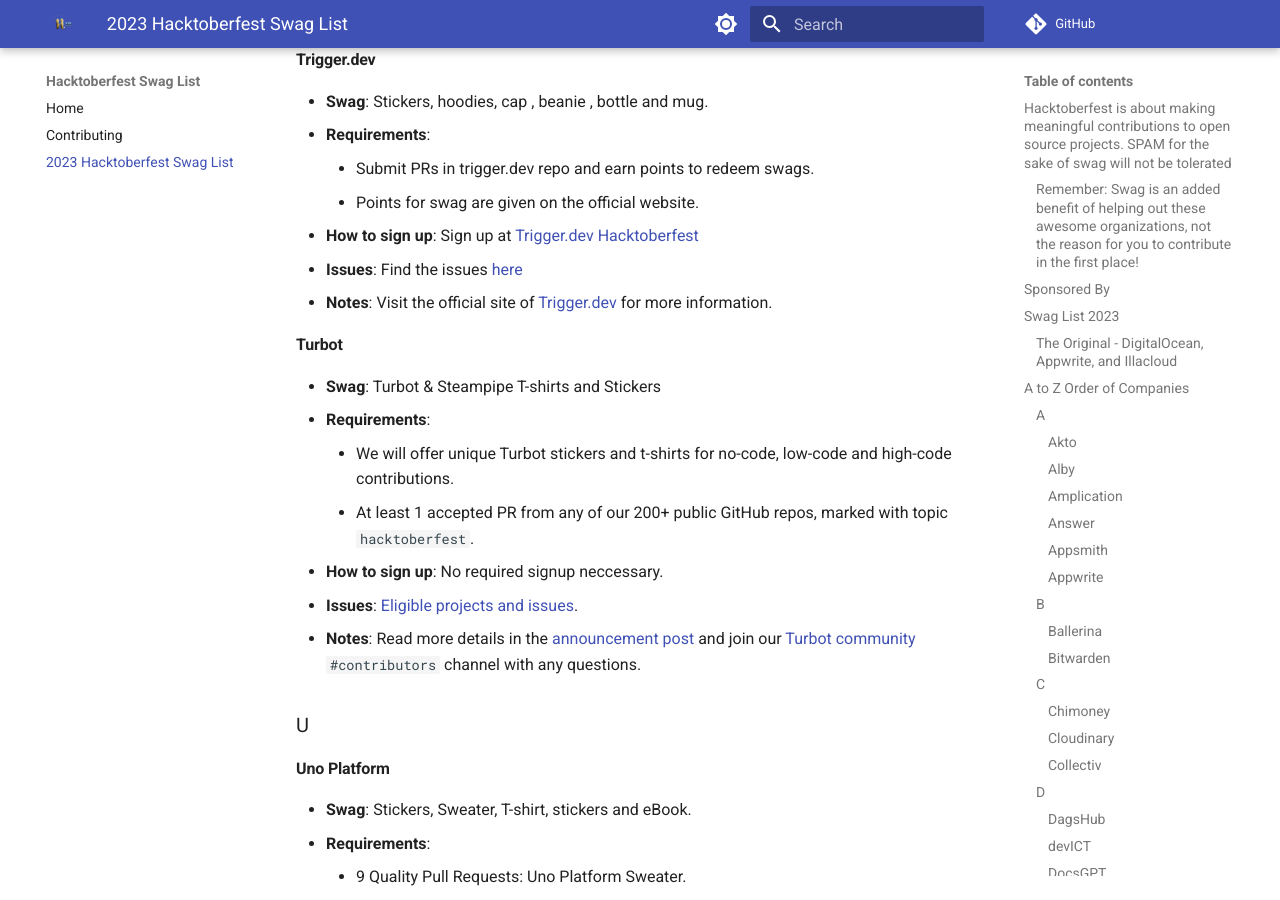
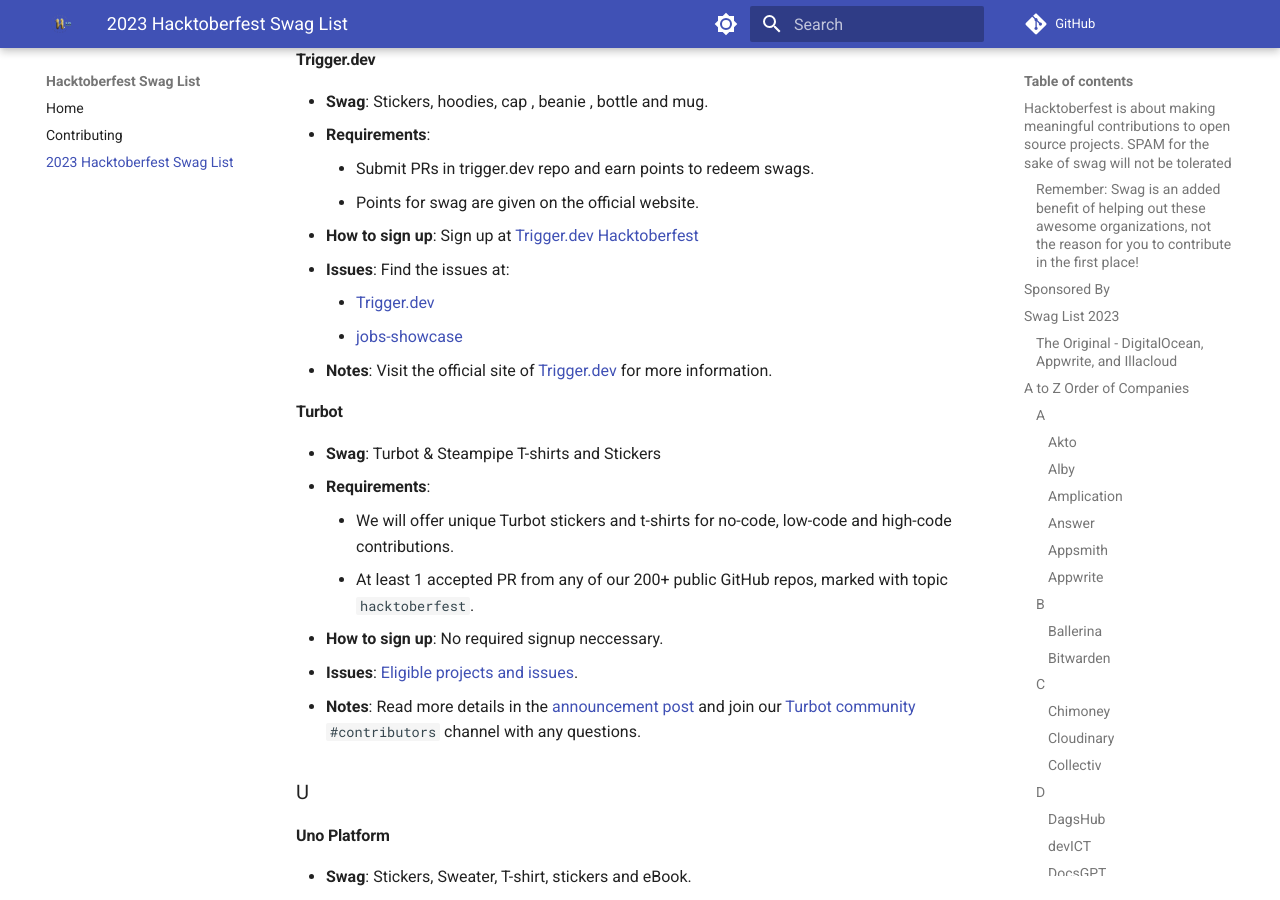
Before and after one commit to crweiner/hacktoberfest-swag-list, an MkDocs documentation site: the page built from docs/list.md, in a window 1280 px wide and 900 px high, scrolled down 12790 px. Built offline with MkDocs 1.6.1 and Material for MkDocs 9.7.7, drawn with Linux system fonts in a browser that asks for light colours; plug-ins that fetch from the network failed and are left out; comment, search, counter and statistics services are not loaded.

Commit message:
Added the jobs-showcase repo

```diff
--- a/docs/list.md
+++ b/docs/list.md
@@ -421,7 +421,9 @@
     - Submit PRs in trigger.dev repo and earn points to redeem swags.
     - Points for swag are given on the official website.
 - **How to sign up**: Sign up at [Trigger.dev Hacktoberfest](https://trigger.dev/hacktoberfest)
-- **Issues**: Find the issues [here](https://github.com/triggerdotdev/trigger.dev/issues)
+- **Issues**: Find the issues at:
+    - [Trigger.dev](https://github.com/triggerdotdev/trigger.dev/issues)
+    - [jobs-showcase](https://github.com/triggerdotdev/jobs-showcase/issues)
 - **Notes**: Visit the official site of [Trigger.dev](https://trigger.dev/hacktoberfest) for more information.
 
 #### **Turbot**
```
